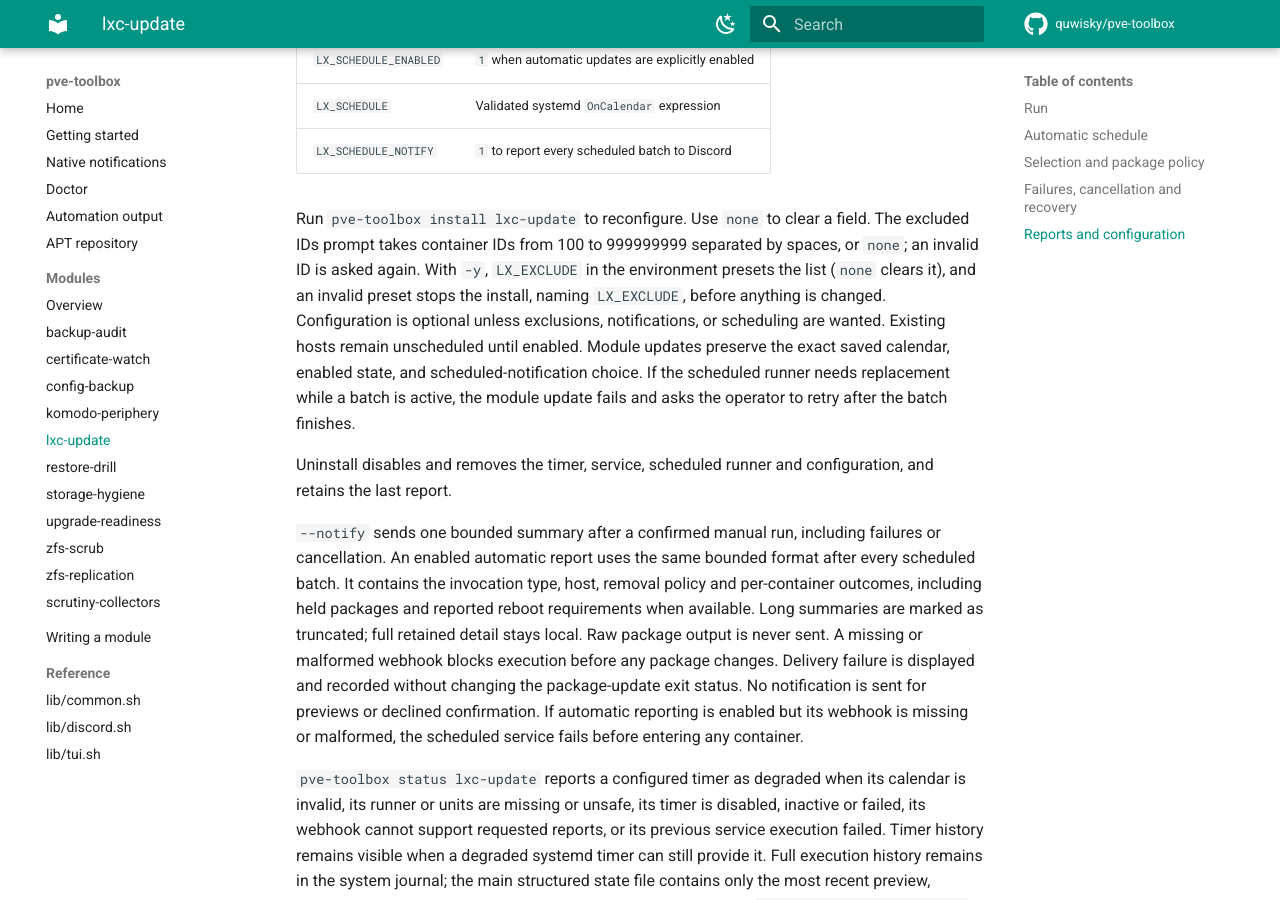
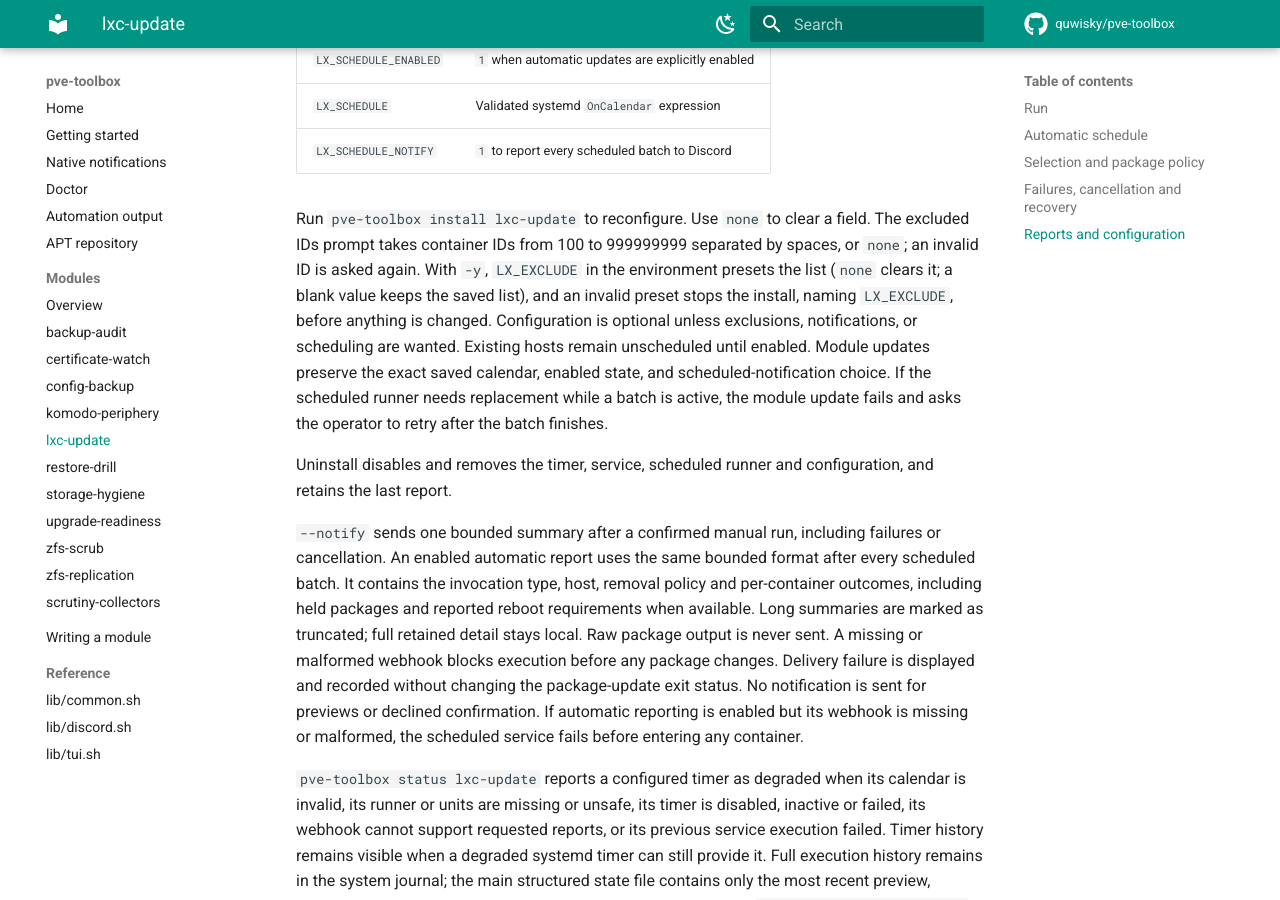
Before and after one commit to quwisky/pve-toolbox, an MkDocs documentation site: the page built from docs/modules/lxc-update.md, in a window 1280 px wide and 900 px high, scrolled down 3827 px. Built offline with MkDocs 1.6.1 and Material for MkDocs 9.7.7, drawn with Linux system fonts in a browser that asks for light colours; comment, search, counter and statistics services are not loaded.

Commit message:
fix(lxc-update): keep saved exclusions when the LX_EXCLUDE preset is blank
A whitespace-only LX_EXCLUDE counted as a preset and cleared the saved
exclusions under -y. It is now ignored; clearing still takes none.

```diff
--- a/docs/modules/lxc-update.md
+++ b/docs/modules/lxc-update.md
@@ -168,8 +168,9 @@ Operator input is stored through the config helpers in
 Run `pve-toolbox install lxc-update` to reconfigure. Use `none` to clear a field.
 The excluded IDs prompt takes container IDs from 100 to 999999999 separated by
 spaces, or `none`; an invalid ID is asked again. With `-y`, `LX_EXCLUDE` in the
-environment presets the list (`none` clears it), and an invalid preset stops the
-install, naming `LX_EXCLUDE`, before anything is changed.
+environment presets the list (`none` clears it; a blank value keeps the saved
+list), and an invalid preset stops the install, naming `LX_EXCLUDE`, before
+anything is changed.
 Configuration is optional unless exclusions, notifications, or scheduling are
 wanted. Existing hosts remain unscheduled until enabled. Module updates preserve
 the exact saved calendar, enabled state, and scheduled-notification choice. If
```
Also changed, not shown: 2 other files.
